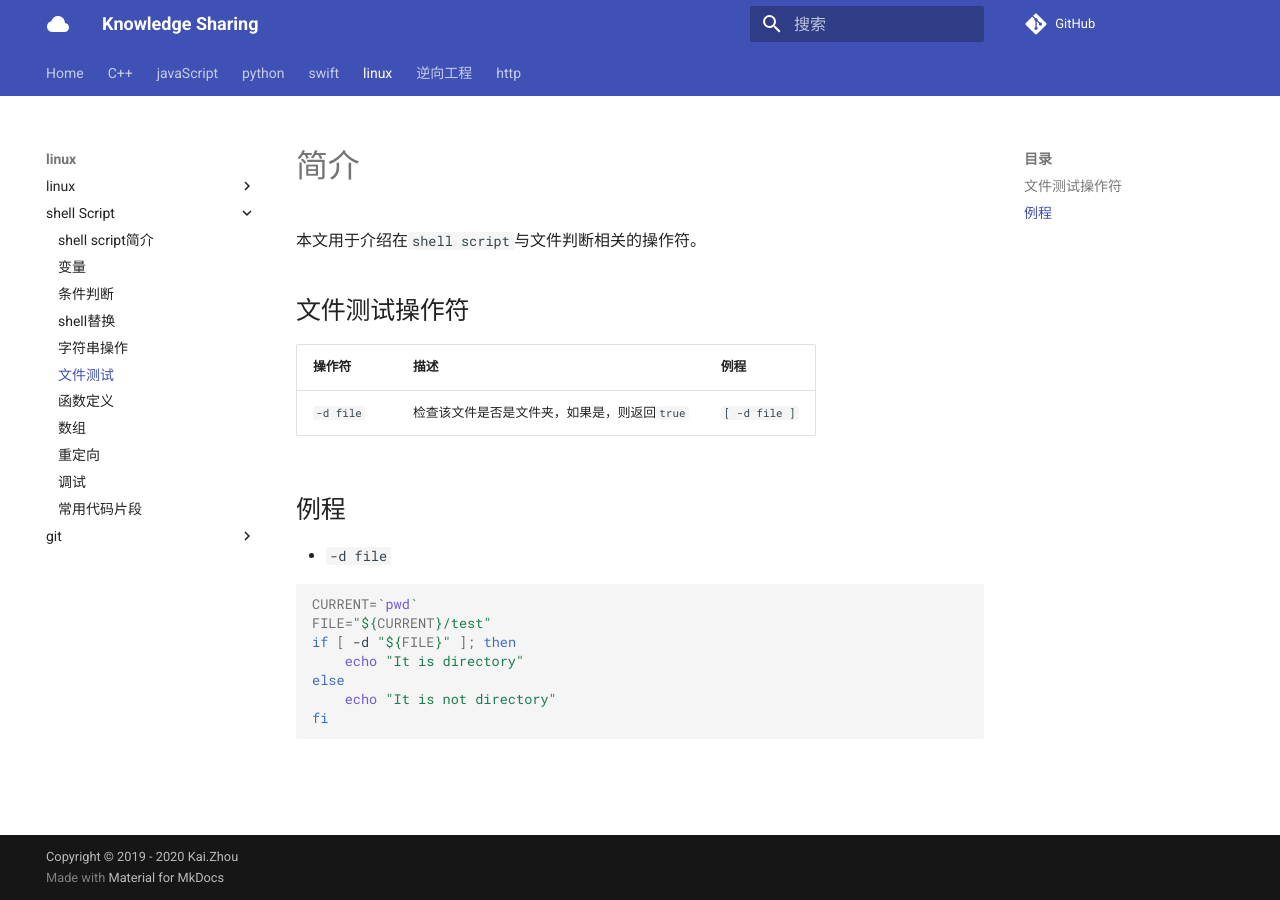
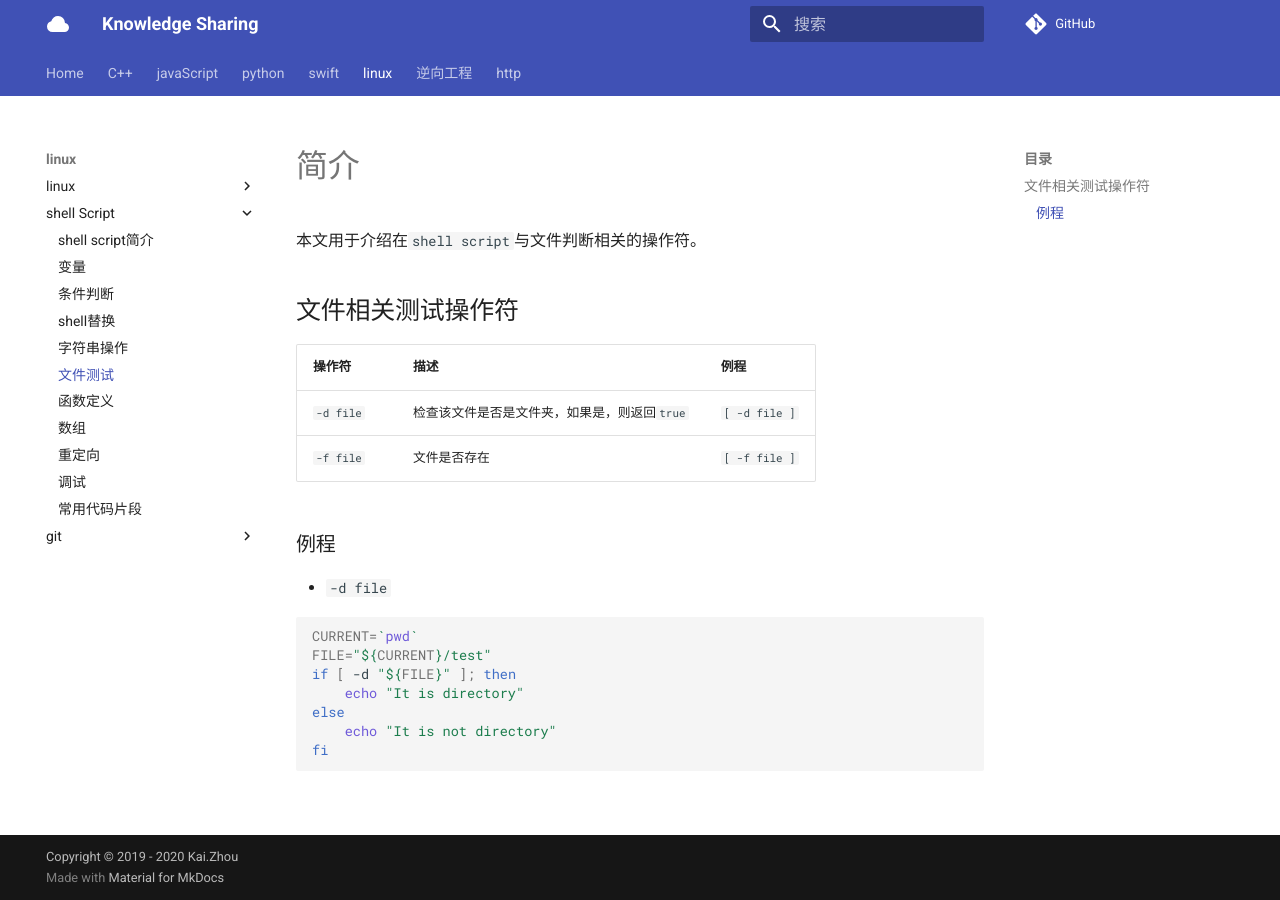
Before and after one commit to zhoukaidev/ks_blog, an MkDocs documentation site: the page built from docs/shell/shellScript/file_operator.md, in a window 1280 px wide. Built offline with MkDocs 1.6.1 and Material for MkDocs 9.7.7, drawn with Linux system fonts in a browser that asks for light colours; comment, search, counter and statistics services are not loaded.

Commit message:
Update file_operator.md

```diff
--- a/docs/shell/shellScript/file_operator.md
+++ b/docs/shell/shellScript/file_operator.md
@@ -2,13 +2,14 @@
 
 本文用于介绍在`shell script`与文件判断相关的操作符。
 
-## 文件测试操作符
+## 文件相关测试操作符
 
 | 操作符     |   描述     |  例程     |
 |-----------|------------|-----------|
 | `-d file` | 检查该文件是否是文件夹，如果是，则返回`true` | `[ -d file ]` |
+| `-f file` | 文件是否存在    | `[ -f file ]` |
 
-## 例程
+### 例程
 
 * `-d file`
 
```
